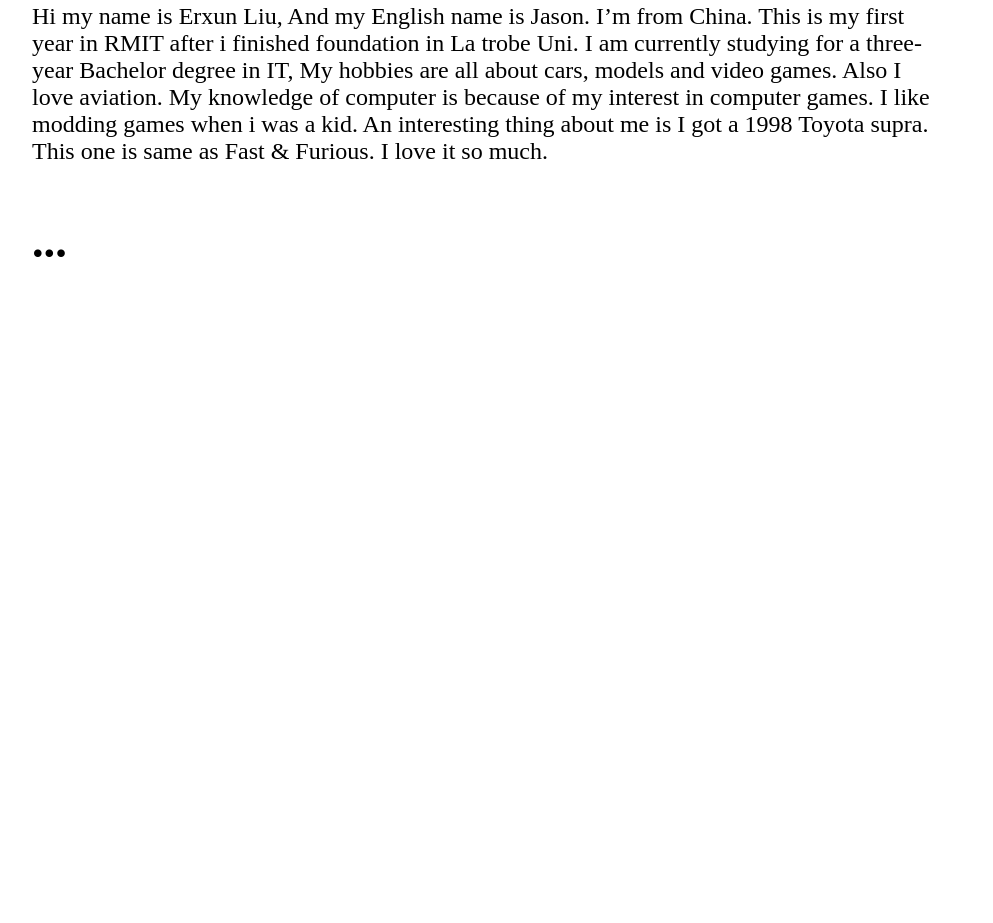
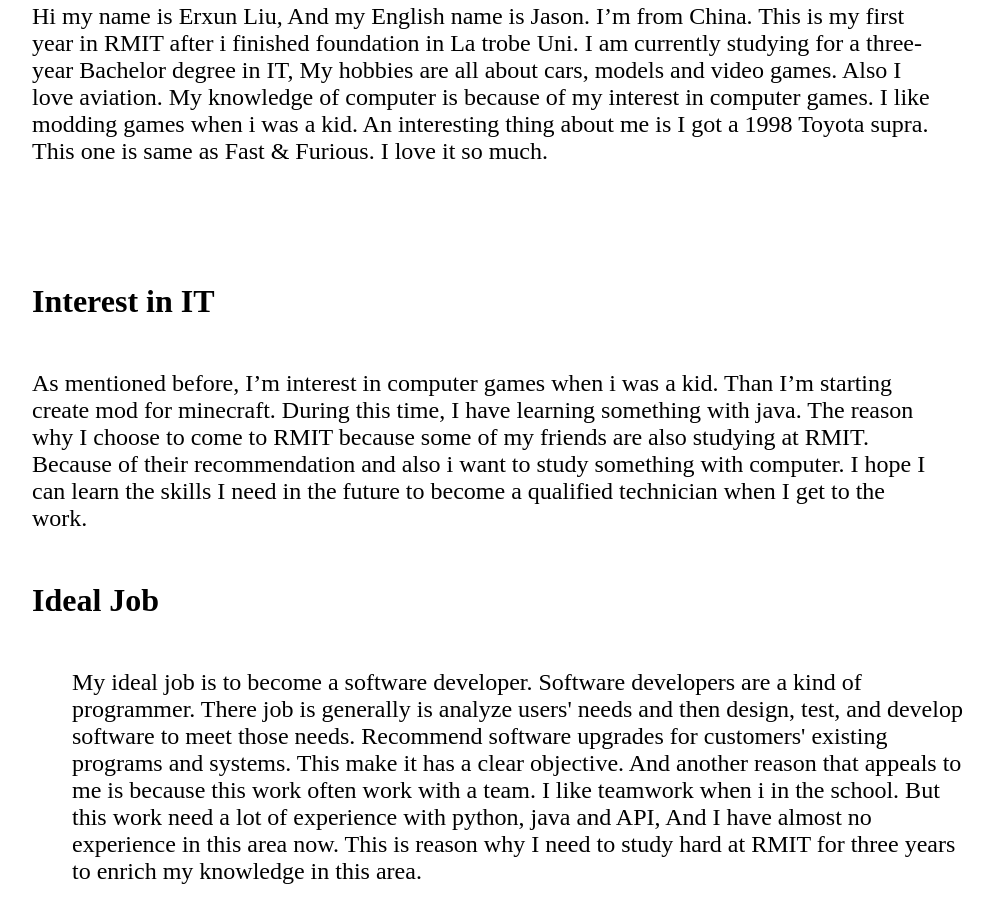
Before and after one commit to Erxun-Liu-Jason/S3693097, a plain HTML site: page index.html in a window 1280 px wide. Shown: the part 393-1316 px from the top of the page, without its empty margins (26-1019 px from the left). Before the commit the page ends 800 px from the top, so only its background shows below. Drawn offline with Linux system fonts and the light colour scheme.

Commit message:
Update index.html

```diff
--- a/index.html
+++ b/index.html
@@ -47,10 +47,17 @@
 
 I am currently studying for a three-year Bachelor degree in IT, My hobbies are all about cars, models and video games. Also I love aviation. My knowledge of computer is because of my interest in computer games. I like modding games when i was a kid. An interesting thing about me is I got a 1998 Toyota supra. This one is same as Fast & Furious. I love it so much.</p>
 
+<br>
 
+<h2>Interest in IT</h2>
 
+<p>As mentioned before, I’m interest in computer games when i was a kid. Than I’m starting create mod for minecraft. During this time, I have learning something with java. The reason why I choose to come to RMIT because some of my friends are also studying at RMIT. Because of their recommendation and also i want to study something with computer. I hope I can learn the skills I need in the future to become a qualified technician when I get to the work.</p>
 
-<h1>...</h1>
+<h2>Ideal Job</h2>
+
+<blockquote cite="https://www.seek.com.au/job/51789261?type=standout#searchRequestToken=73048e73-5390-414a-9e09-65230a5d4978">
+
+<p>My ideal job is to become a software developer. Software developers are a kind of programmer. There job is generally is analyze users' needs and then design, test, and develop software to meet those needs. Recommend software upgrades for customers' existing programs and systems. This make it has a clear objective. And another reason that appeals to me is because this work often work with a team. I like teamwork when i in the school. But this work need a lot of experience with python, java and API, And I have almost no experience in this area now. This is reason why I need to study hard at RMIT for three years to enrich my knowledge in this area. </p>
 
 </body>
 </html>
```
